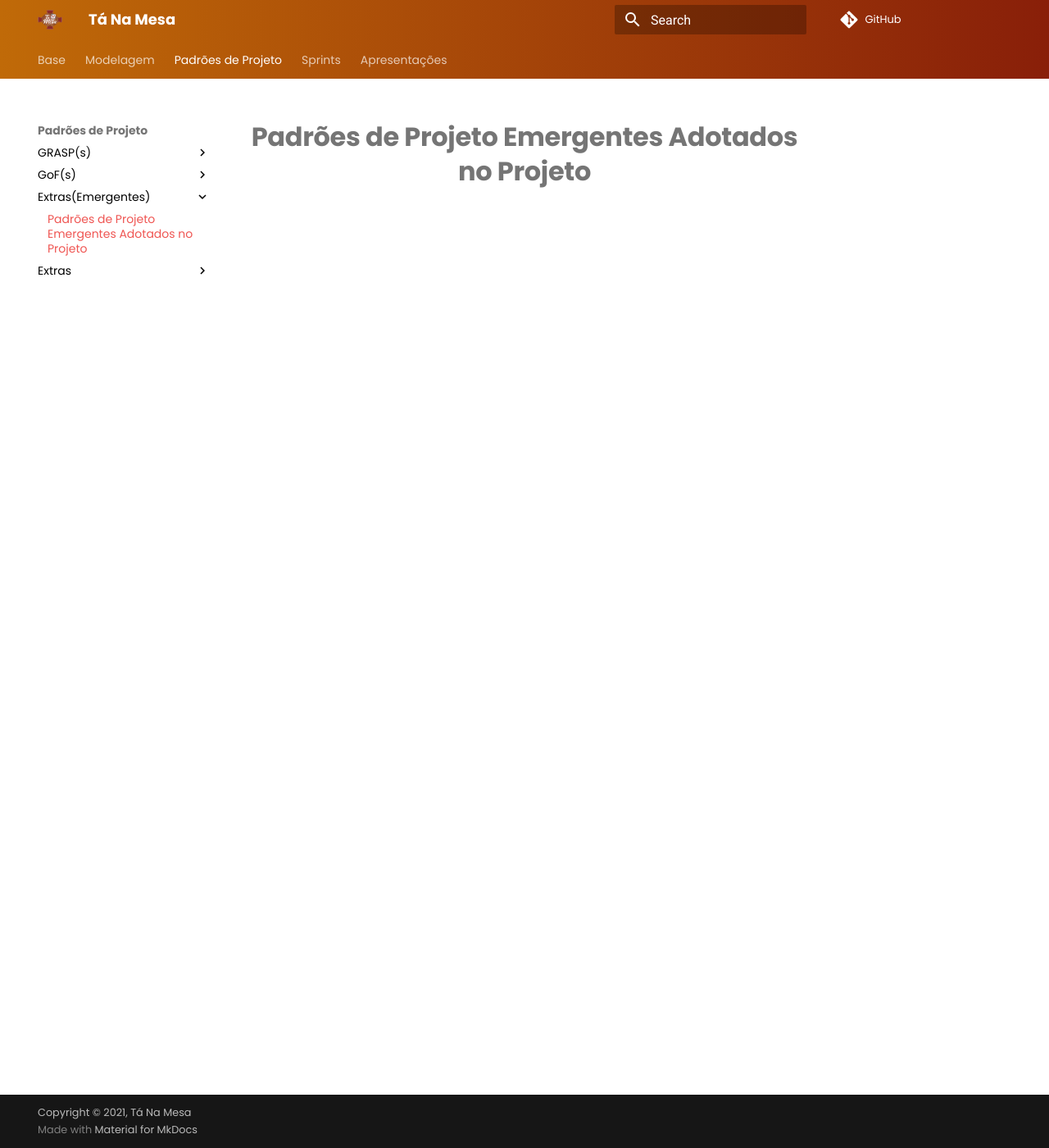
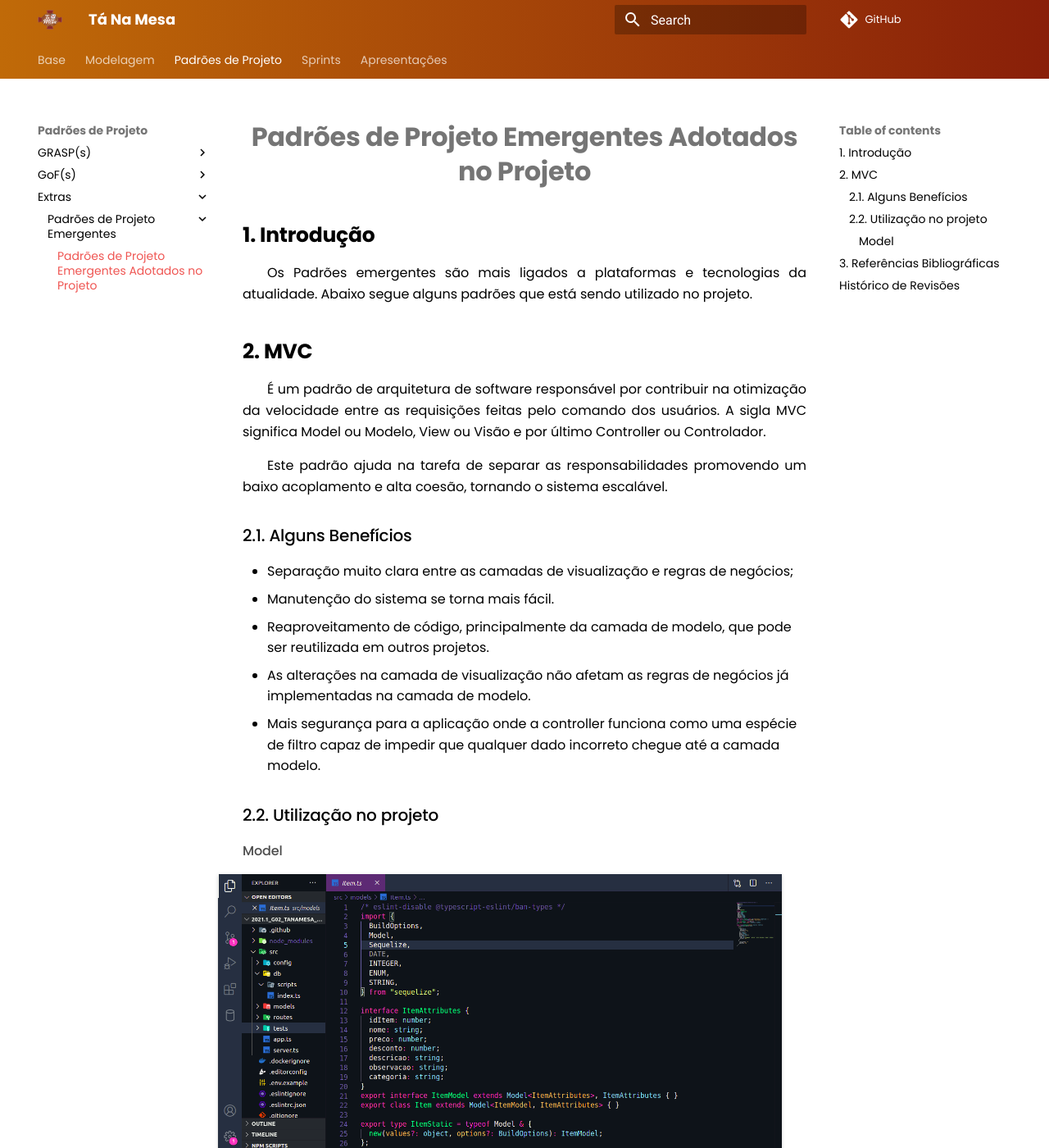
Before and after one commit to UnBArqDsw2021-1/2021.1_G02_TaNaMesa_docs, an MkDocs documentation site: the page built from docs/3-Padroes-de-Projeto/Emergentes/Padroes-Adotados-no-Projeto.md, in a window 1280 px wide and 1400 px high. Shown: the whole window at 82% size. Built offline with MkDocs 1.6.1 and Material for MkDocs 9.7.7, drawn with Linux system fonts in a browser that asks for light colours; comment, search, counter and statistics services are not loaded; some of the changed text lies outside the part shown.

Commit message:
(#113) adicionando documento de padroes emergentes

```diff
--- a/docs/3-Padroes-de-Projeto/Emergentes/Padroes-Adotados-no-Projeto.md
+++ b/docs/3-Padroes-de-Projeto/Emergentes/Padroes-Adotados-no-Projeto.md
@@ -1 +1,37 @@
 # Padrões de Projeto Emergentes Adotados no Projeto
+
+## 1. Introdução
+
+Os Padrões emergentes são mais ligados a plataformas e tecnologias da atualidade. Abaixo segue alguns padrões que está sendo utilizado no projeto.
+
+## 2. MVC
+
+É um padrão de arquitetura de software responsável por contribuir na otimização da velocidade entre as requisições feitas pelo comando dos usuários. A sigla MVC significa Model ou Modelo, View ou Visão e por último Controller ou Controlador.
+
+Este padrão ajuda na tarefa de separar as responsabilidades promovendo um baixo acoplamento e alta coesão, tornando o sistema escalável.
+
+### 2.1. Alguns Benefícios
+
+- Separação muito clara entre as camadas de visualização e regras de negócios;
+- Manutenção do sistema se torna mais fácil.
+- Reaproveitamento de código, principalmente da camada de modelo, que pode ser reutilizada em outros projetos.
+- As alterações na camada de visualização não afetam as regras de negócios já implementadas na camada de modelo.
+- Mais segurança para a aplicação onde a controller funciona como uma espécie de filtro capaz de impedir que qualquer dado incorreto chegue até a camada modelo.
+
+### 2.2. Utilização no projeto
+
+#### Model
+
+[![model](../../assets/img/seminario3/padroes-emergentes/model.png)](../../assets/img/seminario3/padroes-emergentes/model.png)
+
+## 3. Referências Bibliográficas
+
+> - Higor. Introdução ao padrão MVC. Devmedia, 2013. Disponível em: <https://www.devmedia.com.br/introducao-ao-padrao-mvc/29308>. Acesso em: 11/09/2021.
+> - BAPTISTELLA, Adriano José. Abordando a arquitetura MVC, e Design Patterns: Observer, Composite, Strategy. Linhadecódigo. Disponível em: <http://www.linhadecodigo.com.br/artigo/2367/abordando-a-arquitetura-mvc-e-design-patterns-observer-composite-strategy.aspx>. Acesso em: 11/09/2021.
+> - Marcio. Padrão MVC - Java Magazine. Devmedia, 2011. Disponível em: <https://www.devmedia.com.br/padrao-mvc-java-magazine/21995>. Acesso em: 11/09/2021.
+
+## Histórico de Revisões
+
+| Data       | Versão | Descrição                        | Autor(es)                                 |
+| :--------- | :----- | :------------------------------- | :---------------------------------------- |
+| 11/09/2021 | 1.0    | Adicionando tópicos do documento | [Emily Dias](https://github.com/emysdias) |
--- a/mkdocs.yml
+++ b/mkdocs.yml
@@ -86,11 +86,10 @@ nav:
       - Comportamentais:
         - 3-Padroes-de-Projeto/GoFs/Comportamentais/Padroes-Adotados-no-Projeto.md
         - 3-Padroes-de-Projeto/GoFs/Comportamentais/Padroes-Nao-Adotados-no-Projeto.md
-    - Extras(Emergentes):
-      - 3-Padroes-de-Projeto/Emergentes/Padroes-Adotados-no-Projeto.md
 
     - Extras:
-      - ''
+      - Padrões de Projeto Emergentes:
+        - 3-Padroes-de-Projeto/Emergentes/Padroes-Adotados-no-Projeto.md
 
   - Sprints:
     - Sprint 01:
```
Also changed, not shown: docs/3-Padroes-de-Projeto/Emergentes/Padroes-Nao-Adotados-no-Projeto.md (deleted, +0 -1 lines), docs/assets/img/seminario3/padroes-emergentes/model.png (added).
